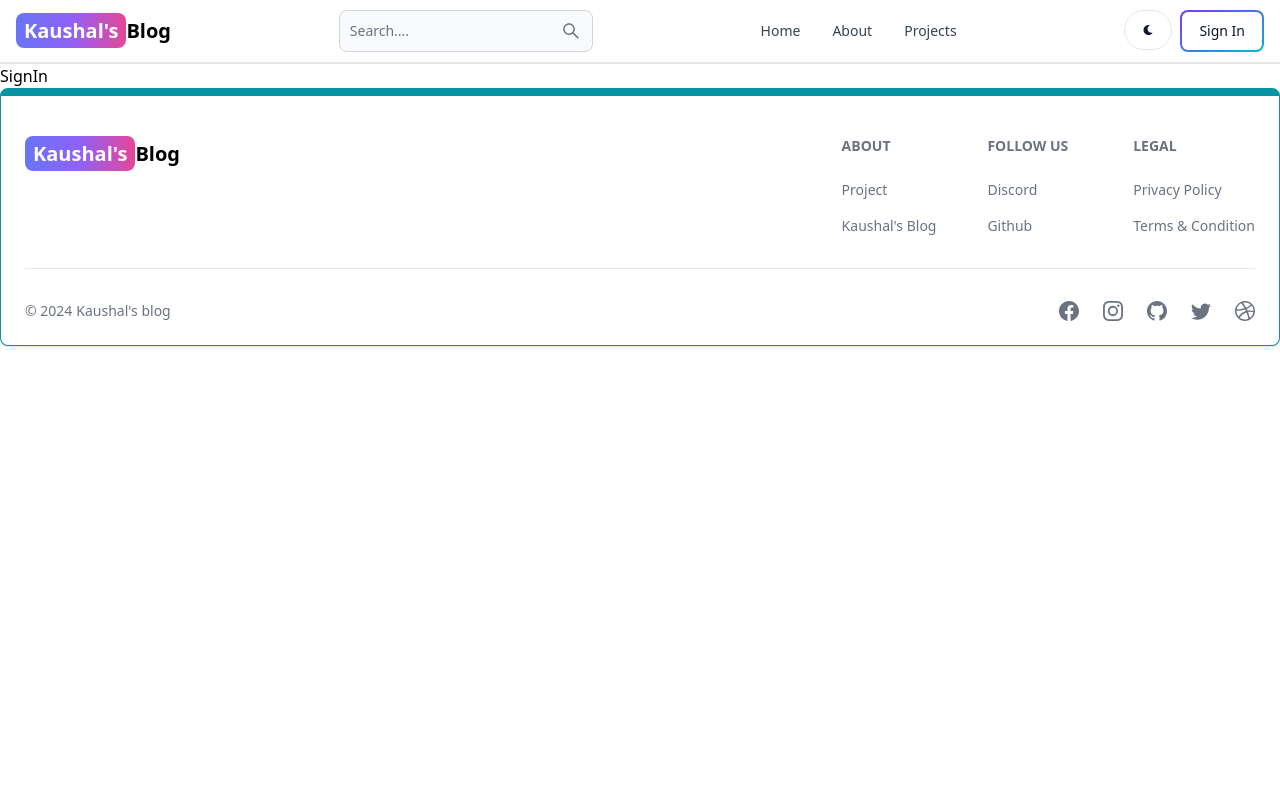
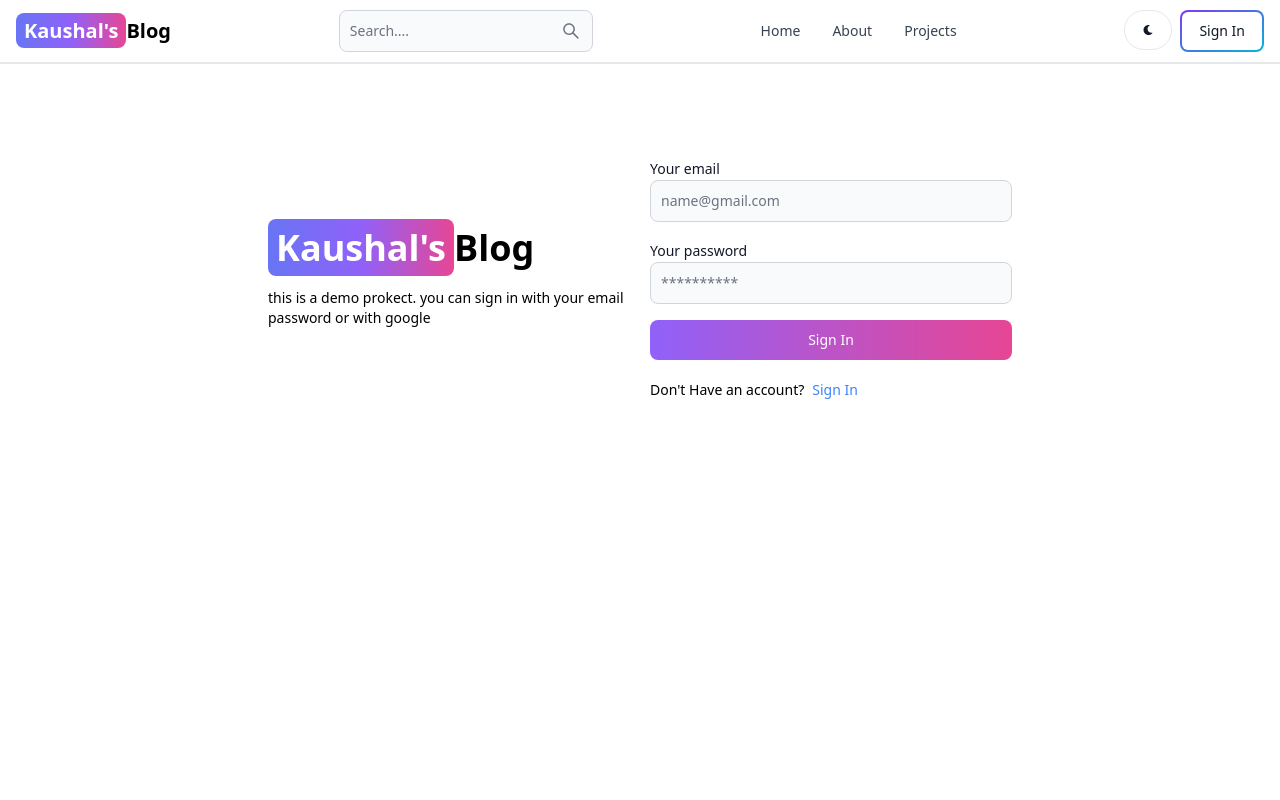
Before and after one commit to CodeWithKaushal/BLOG-WEBSITE, a React (Vite) app in the folder client/: page /sign-in in a window 1280 px wide. Shown: the top 800 px of the page. Built offline with nearby package versions, Linux system fonts and the light colour scheme.

Commit message:
complete signin page funct

```diff
--- a/client/src/pages/SignIn.jsx
+++ b/client/src/pages/SignIn.jsx
@@ -1,9 +1,121 @@
-import React from 'react'
+import { Alert, Button, Label, Spinner, TextInput } from 'flowbite-react'
+import React, { useState } from 'react'
+import { Link, useNavigate } from 'react-router-dom'
 
 export default function SignIn() {
+    const [formData, setFormData] = useState({});
+    const [errorMessage, setErrorMessage] = useState(null);
+    const [loading, setLoading] = useState(false);
+    const navigate = useNavigate();
+
+    const handleChange = (e) => {
+        setFormData({ ...formData, [e.target.id]: e.target.value.trim() });
+
+    };
+    const handleSubmit = async (e) => {
+        e.preventDefault();
+        if (!formData.email || !formData.password) {
+            return setErrorMessage('Please fill all the fields');
+
+        }
+        try {
+            setLoading(true);
+            setErrorMessage(null);
+
+            const res = await fetch('/api/auth/signin', {
+
+                method: 'POST',
+                headers: { 'Content-Type': 'application/json' },
+                body: JSON.stringify(formData)
+            });
+            const data = await res.json();
+            if (data.success === false) {
+                return setErrorMessage(data.message);
+
+            }
+
+
+            setLoading(false);
+            if (res.ok) {
+                navigate('/');
+            }
+        } catch (error) {
+            setErrorMessage(error.message);
+            setLoading(false);
+        }
+    };
+
+
+
     return (
-        <div>
-            SignIn
+        <div className='min-h-screen mt-20'>
+            <div className='flex p-3 max-w-3xl mx-auto flex-col md:flex-row md:items-center gap-5'>
+                {/* left side */}
+                <div className='flex-1'>
+                    <Link to="/" className=' font-bold dark:text-white text-4xl' >
+                        <span className='px-2 py-1 bg-gradient-to-r from-indigo-500 via-purple-500 to-pink-500 rounded-lg text-white' >
+                            Kaushal's
+                        </span>
+                        Blog
+                    </Link>
+                    <p className='text-sm mt-5'>
+                        this is a demo prokect. you can sign in with your email
+                        password
+                        or with google
+                    </p>
+                </div>
+
+                {/* right side */}
+
+                <div className='flex-1'>
+                    <form className='flex flex-col gap-4' onSubmit={handleSubmit}>
+
+                        <div>
+                            <Label value='Your email' />
+                            <TextInput
+                                type='email'
+                                placeholder='name@gmail.com'
+                                id='email' onChange={handleChange}
+                            />
+
+                        </div>
+                        <div>
+                            <Label value='Your password' />
+                            <TextInput
+                                type='password'
+                                placeholder='**********'
+                                id='password' onChange={handleChange}
+                            />
+
+                        </div>
+
+                        <Button gradientDuoTone='purpleToPink' type='submit' disabled={loading}>
+                            {
+                                loading ? (
+                                    <>
+                                        <Spinner size='sm' />
+                                        <span className='pl-3'>Loading....</span>
+                                    </>
+                                ) : 'Sign In'
+                            }
+                        </Button>
+                    </form>
+                    <div className='flex gap-2 text-sm mt-5'>
+                        <span>Don't Have an account?</span>
+                        <Link to='/sign-up' className='text-blue-500'>
+                            Sign In</Link>
+                    </div>
+                    {
+                        errorMessage && (
+                            <Alert className='mt-5' color='failure'>
+                                {errorMessage}
+                            </Alert>
+
+                        )
+                    }
+                </div>
+
+            </div>
         </div>
     )
 }
```
